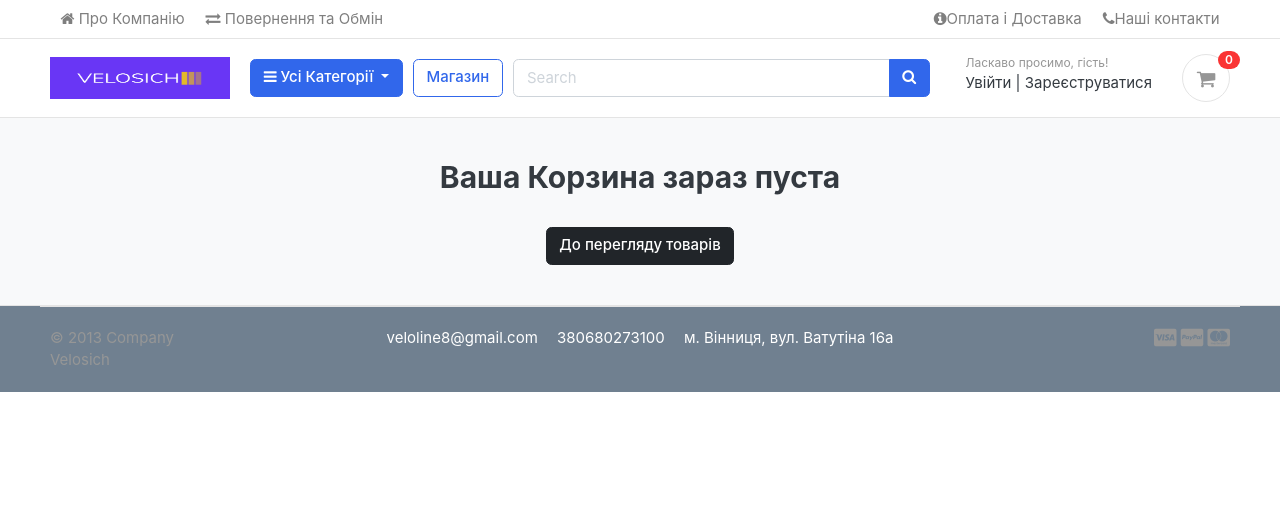
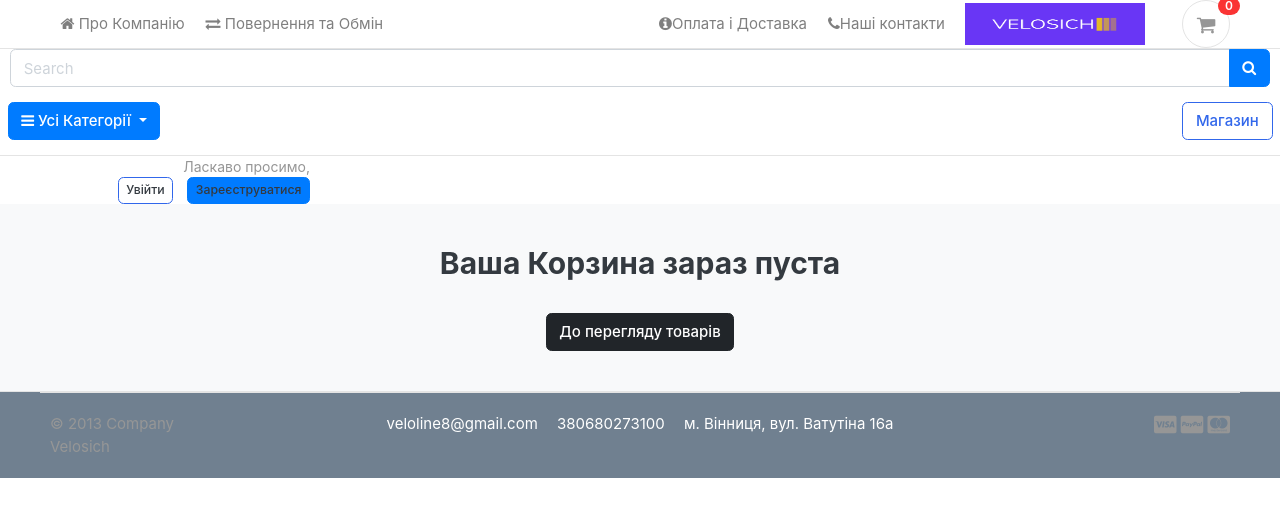
Before and after one commit to mrAleksss/medium_shop, a Django app: page /cart/ in a window 1280 px wide. Shown: the top 517 px of the page. Run offline with Django 4.2, Linux system fonts and the light colour scheme; data comes from the database, SQL or seed files in the repository; both versions use the stored data as it was after the commit; some libraries are stand-ins or nearby versions; some web fonts are replaced.

Commit message:
nav design

```diff
--- a/E_shop/settings.py
+++ b/E_shop/settings.py
@@ -178,4 +178,5 @@ CURRENCIES = {
     'USD': ('$', 'US Dollar'),
 
 }
-CURRENCY_SYMBOL = 'грн'
+
+TIME_ZONE = 'Europe/Kiev'
--- a/accounts/models.py
+++ b/accounts/models.py
@@ -78,7 +78,7 @@ class UserProfile(models.Model):
     user = models.OneToOneField(Account, on_delete=models.CASCADE)
     address_line_1 = models.CharField(blank=True, max_length=100)
     address_line_2 = models.CharField(blank=True, max_length=100)
-    profile_picture = models.ImageField(upload_to='userprofile', blank=True, default='userprofile/smile.jpg')
+    profile_picture = models.ImageField(upload_to='userprofile', blank=True, default='userprofile/no_photo.png')
     city = models.CharField(blank=True, max_length=30)
     state = models.CharField(blank=True, max_length=30)
     country = models.CharField(blank=True, max_length=20)
--- a/static/css/custom.css
+++ b/static/css/custom.css
@@ -122,3 +122,47 @@ footer {
     font-size: 13px;
   }
 }
+
+@media only screen and (max-width: 360px) {
+  /* Styles for Samsung S8 screen width */
+  .btn-remove {
+      font-size: 10px; /* Adjust the font size */
+      padding: 3px 5px; /* Adjust the padding */
+  }
+}
+
+/* style for navbar */
+.widget-header {
+  text-align: right;
+}
+
+.title {
+  font-size: 14px;
+  color: #555;
+}
+
+.guest-links a,
+.user-links a {
+  margin-left: 10px;
+}
+
+.user-name {
+  font-weight: bold;
+  margin-right: 10px;
+}
+
+
+.btn-succes:hover {
+  background-color: #007bff;
+  color: #fff;
+}
+
+.btn-primary {
+  background-color: #007bff;
+  border-color: #007bff;
+}
+
+.btn-primary:hover {
+  background-color: #0056b3;
+  border-color: #0056b3;
+}
--- a/store/views.py
+++ b/store/views.py
@@ -77,7 +77,7 @@ def product_detail(request, category_slug, product_slug):
         orderproduct = None
 
     # Get the reviews
-    reviews = ReviewRating.objects.filter(product_id=single_product.id, status=True)
+    reviews = ReviewRating.objects.filter(product_id=single_product.id, status=True).select_related('user__userprofile')
 
     # Get the product_gallery
     product_gallery = ProductGallery.objects.filter(product_id=single_product.id)
--- a/templates/includes/navbar.html
+++ b/templates/includes/navbar.html
@@ -2,7 +2,7 @@
 
 <header class="section-header">
   <nav class="navbar p-md-0 navbar-expand-sm navbar-light border-bottom">
-  <div class="container">
+  <div class="container justify-content-between">
     <button class="navbar-toggler" type="button" data-toggle="collapse" data-target="#navbarTop4" aria-controls="navbarNav" aria-expanded="false" aria-label="Toggle navigation">
       <span class="navbar-toggler-icon"></span>
     </button>
@@ -20,30 +20,17 @@
       <li><a href="{% url 'contacts' %}" class="nav-link"> <i class="fa fa-phone"></i>Наші контакти </a></li>
     </ul> <!-- list-inline //  -->
     </div> <!-- navbar-collapse .// -->
-  </div> <!-- container //  -->
-  </nav>
-
-  <section class="header-main border-bottom">
-    <div class="container">
-  <div class="row align-items-center">
     <div class="col-lg-2 col-md-3 col-6">
       <a href="{% url 'home' %}" class="brand-wrap">
         <img class="logo" src="{% static 'images/logo-color.png' %}" style="width: 180px;" alt="logo">
       </a> <!-- brand-wrap.// -->
     </div>
-    <div class="col-lg col-sm col-md col-6 flex-grow-0">
-      <div class="category-wrap dropdown d-inline-block float-right">
-        <button type="button" class="btn btn-primary dropdown-toggle" data-toggle="dropdown">
-          <i class="fa fa-bars"></i> Усі Категорії
-        </button>
-        <div class="dropdown-menu">
-          {% for category in links %}
-            <a class="dropdown-item" href="{{ category.get_url }}">{{category.category_name}} </a>
-          {% endfor %}
-        </div>
-      </div>  <!-- category-wrap.// -->
-    </div> <!-- col.// -->
-    <a href="{% url 'store' %}" class="btn btn-outline-primary">Магазин</a>
+    <a href="{% url 'cart' %}" class="widget-header pl-3 ml-3">
+      <div class="icon icon-sm rounded-circle border"><i class="fa fa-shopping-cart"></i></div>
+      <span class="badge badge-pill badge-danger notify">{{ cart_count }}</span>
+    </a>
+  </div> <!-- container //  -->
+  </nav>
   <div class="col-lg  col-md-6 col-sm-12 col">
     <form action="{% url 'search' %}" class="search" method="GET">
       <div class="input-group w-100">
@@ -57,34 +44,41 @@
         </div>
     </form> <!-- search-wrap .end// -->
   </div> <!-- col.// -->
+
+  <section class="header-main border-bottom">
+    <div class="d-flex justify-content-between align-items-center">
+      <div class="category-wrap dropdown ml-2">
+        <button type="button" class="btn btn-primary dropdown-toggle" data-toggle="dropdown">
+          <i class="fa fa-bars"></i> Усі Категорії
+        </button>
+        <div class="dropdown-menu">
+          {% for category in links %}
+          <a class="dropdown-item" href="{{ category.get_url }}">{{ category.category_name }} </a>
+          {% endfor %}
+        </div>
+      </div> <!-- category-wrap.// -->
+      <a href="{% url 'store' %}" class="btn btn-outline-primary mr-2">Магазин</a>
+    </div> <!-- d-flex.// -->
+  </section> <!-- header-main .// -->
   <div class="col-lg-3 col-sm-6 col-8 order-2 order-lg-3">
     <div class="d-flex justify-content-end mb-3 mb-lg-0">
+      <div class="widget-header">
+        <small class="title text-muted">Ласкаво просимо,</small>
         {% if user.id is None %}
-            <div class="widget-header">
-              <small class="title text-muted">Ласкаво просимо, гість!</small>
-              <div>
-                <a href="{% url 'login' %}">Увійти</a> <span class="dark-transp"> | </span>
-                <a href="{% url 'register' %}"> Зареєструватися</a>
-              </div>
+        <div class="guest-links">
+          <a href="{% url 'login' %}" class="btn btn-outline-primary btn-sm">Увійти</a>
+          <a href="{% url 'register' %}" class="btn btn-primary btn-sm">Зареєструватися</a>
         </div>
         {% else %}
-            <div class="widget-header">
-              <small class="title text-muted">Ласкаво просимо, {{user.first_name}} !</small>
-              <div>
-                <a href="{% url 'dashboard' %}">Dashboard</a> <span class="dark-transp"> | </span>
-                <a href="{% url 'logout' %}"> Вийти</a>
-              </div>
+        <div class="user-links">
+          <span class="user-name"> {{user.first_name}} </span>
+          <a href="{% url 'dashboard' %}" class="btn btn-success btn-sm">Dashboard</a>
+          <a href="{% url 'logout' %}" class="btn btn-danger btn-sm">Вийти</a>
         </div>
         {% endif %}
-            <a href="{% url 'cart' %}" class="widget-header pl-3 ml-3">
-              <div class="icon icon-sm rounded-circle border"><i class="fa fa-shopping-cart"></i></div>
-              <span class="badge badge-pill badge-danger notify">{{ cart_count }}</span>
-            </a>
+      </div>
     </div> <!-- widgets-wrap.// -->
   </div> <!-- col.// -->
-  </div> <!-- row.// -->
-    </div> <!-- container.// -->
-  </section> <!-- header-main .// -->
 
 
 
--- a/templates/store/cart.html
+++ b/templates/store/cart.html
@@ -6,7 +6,7 @@
 {% block content %}
 
 <section class="section-content padding-y bg">
-  <div class="container">
+  <div class="container-fluid">
 
   <!-- ============================ COMPONENT 1 ================================= -->
   {% if not cart_items %}
@@ -87,9 +87,17 @@
         <small class="text-muted"> {{ cart_item.discounted_price }} </small>
       </div> <!-- price-wrap .// -->
     </td>
-    <td class="text-right">
-    <a href="{% url 'remove_cart_item' cart_item.product.id cart_item.id %}" class="btn btn-danger" onclick="return confirm('Ви точно хочете видалити екземпляр?')"> Видалити</a>
-    </td>
+    <td>
+      <div class="row">
+          <!-- The button is wrapped in a flex container -->
+          <div class="col-12 text-right">
+              <a href="{% url 'remove_cart_item' cart_item.product.id cart_item.id %}"
+                  class="btn btn-danger btn-remove"
+                  onclick="return confirm('Ви точно хочете видалити екземпляр?')"> Видалити</a>
+          </div>
+          <!-- Add other elements if needed -->
+      </div>
+  </td>
   </tr>
   {% endfor %}
 
--- a/templates/store/product_detail.html
+++ b/templates/store/product_detail.html
@@ -177,7 +177,7 @@
     {% for review in reviews %}
     <article class="box mb-3">
       <div class="icontext w-100">
-        <img src="{% static './images/avatars/avatar1.jpg' %}" class="img-xs icon rounded-circle">
+        <img src="{{ review.user.userprofile.profile_picture.url }}" class="img-xs icon rounded-circle" alt="{{ review.user.first_name }}">
         <div class="text">
           <span class="date text-muted float-md-right">{{ review.updated_at }} </span>
           <h6 class="mb-1">{{ review.user.full_name }} </h6>
```
Also changed, not shown: db.sqlite3, media/userprofile/no_icon.jpg (added), media/userprofile/no_photo.png (added). Lines whose indentation alone changed are shown as unchanged.
